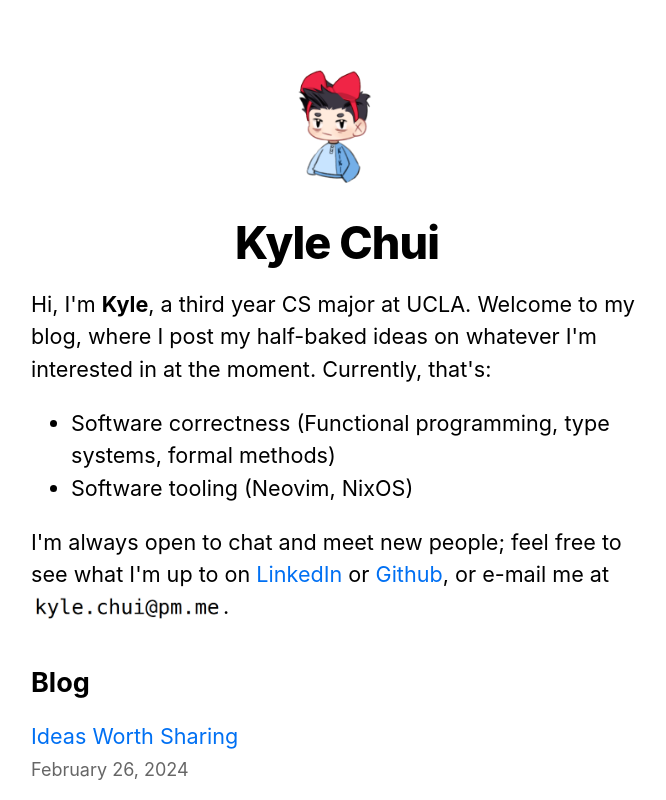
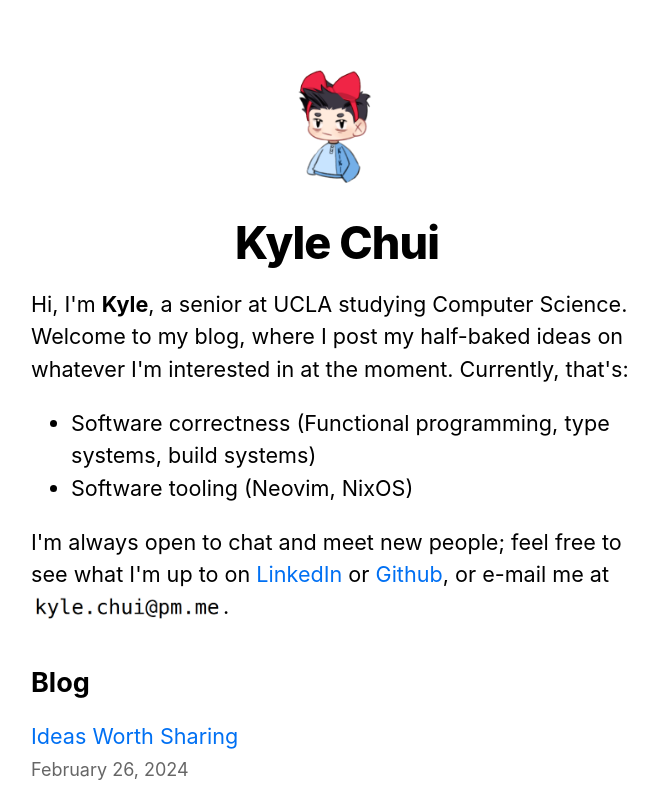
Before and after one commit to kylechui/kylechui.github.io, a Next.js app: page / in a window 1280 px wide. Shown: the top 800 px of the page, without its empty margins (303-969 px from the left). Built offline with nearby package versions, Linux system fonts and the light colour scheme.

Commit message:
chore: Update year, interests.

```diff
--- a/pages/index.tsx
+++ b/pages/index.tsx
@@ -32,13 +32,13 @@ export default function Home({
       </Head>
       <section className={utilStyles.headingMd}>
         <div>
-          Hi, I'm <b>Kyle</b>, a third year CS major at UCLA. Welcome to my
-          blog, where I post my half-baked ideas on whatever I'm interested in
-          at the moment. Currently, that's:
+          Hi, I'm <b>Kyle</b>, a senior at UCLA studying Computer Science.
+          Welcome to my blog, where I post my half-baked ideas on whatever I'm
+          interested in at the moment. Currently, that's:
           <ul>
             <li>
-              Software correctness (Functional programming, type systems, formal
-              methods)
+              Software correctness (Functional programming, type systems, build
+              systems)
             </li>
             <li>Software tooling (Neovim, NixOS)</li>
           </ul>
```
